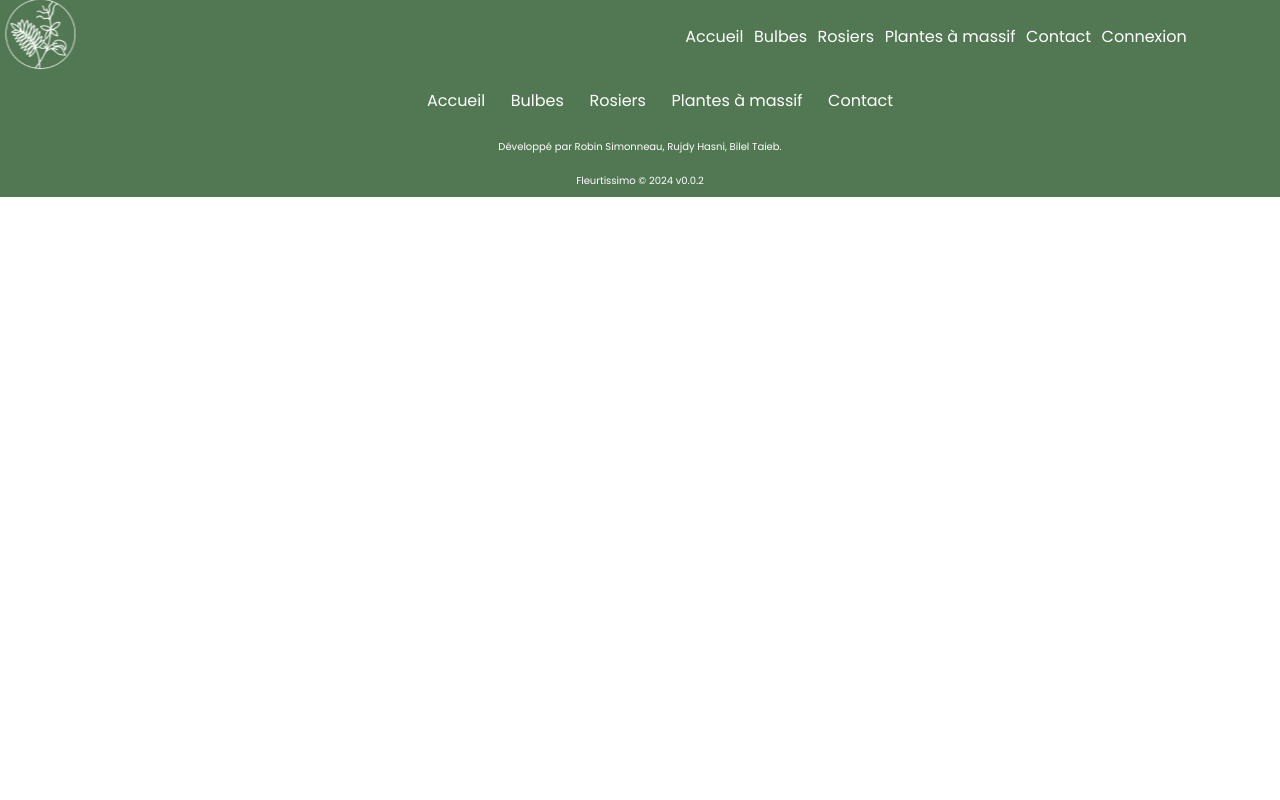
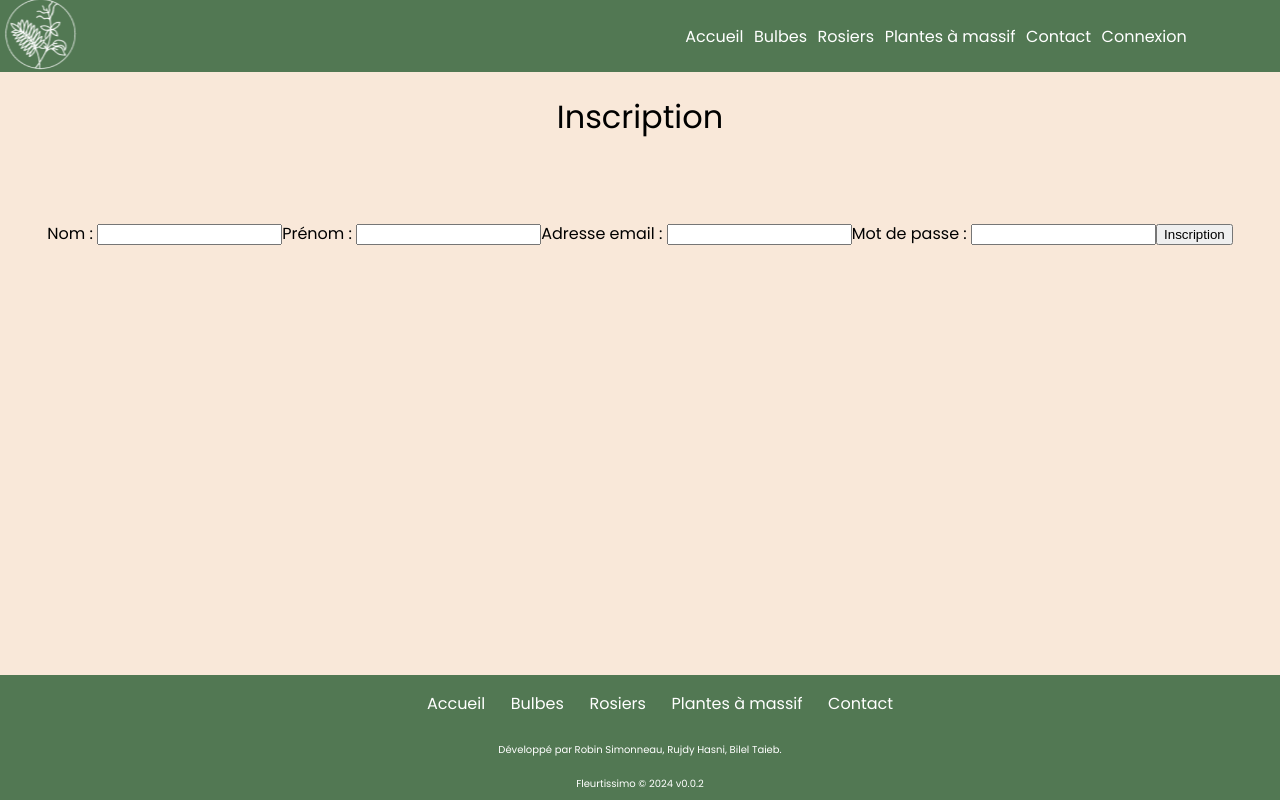
Before and after one commit to RoroPC/dev-web-cytech, a React (Vite) app in the folder front/: page /register in a window 1280 px wide. Built offline with nearby package versions, Linux system fonts and the light colour scheme; no server answers.

Commit message:
Ajout de la page d'inscription et du système d'inscription

```diff
--- a/front/src/components/App.tsx
+++ b/front/src/components/App.tsx
@@ -9,7 +9,8 @@ import PlantesAMassif from "./pages/plantesAMassif/PlantesAMassif.tsx";
 import Rosiers from "./pages/rosiers/Rosiers.tsx";
 import Contact from "./pages/contact/Contact.tsx";
 import Provider from "../contexts/user/Provider.tsx";
-import ConnectionPage from "./pages/Connection/ConnectionPage.tsx";
+import ConnectionPage from "./pages/connection/ConnectionPage.tsx";
+import RegisterPage from "./pages/register/RegisterPage.tsx";
 
 function App() {
 
@@ -25,6 +26,7 @@ function App() {
                   <Route path="/rosiers" element={<Rosiers/>}/>
                   <Route path="/contact" element={<Contact/>}/>
                   <Route path="/connection" element={<ConnectionPage/>}/>
+                  <Route path="/register" element={<RegisterPage/>}/>
               </Routes>
 
               <Footer/>
--- a/front/src/components/header/Header.tsx
+++ b/front/src/components/header/Header.tsx
@@ -2,7 +2,7 @@ import "./Header.scss";
 import logo from "../../assets/images/logo.png";
 import {useContext, useState} from "react";
 import {Link, redirect} from "react-router-dom";
-import {BASE_URL, BASE_URL_WITHOUT_API} from "../../services/api/api.ts";
+import {BASE_URL} from "../../services/api/api.ts";
 import UserContext from "../../contexts/user";
 function Header(){
     const [isMobileMenuOpen, setMobileMenuOpen] = useState(false);
@@ -42,11 +42,11 @@ function Header(){
                 <li><Link to="/rosiers">Rosiers</Link></li>
                 <li><Link to="/plantes-a-massif">Plantes à massif</Link></li>
                 <li><Link to="/contact">Contact</Link></li>
-                <li className={`${isConnected ? 'connected' : 'non-connected'}`}><a
-                    href={BASE_URL_WITHOUT_API + "/api-auth/login/"}>Connexion</a></li>
+                <li className={`${isConnected ? 'connected' : 'non-connected'}`}><Link to="/connection">Connexion</Link>
+                </li>
                 <li className={`${isConnected ? 'non-connected' : 'connected'}`}><a
                     onClick={() => {
-                        fetch(BASE_URL + "/logout").then(()=>{
+                        fetch(BASE_URL + "/logout").then(() => {
                             redirect("/")
                         });
                     }}>Déconnexion</a></li>
--- a/front/src/components/pages/Connection/ConnectionPage.tsx
+++ b/front/src/components/pages/connection/ConnectionPage.tsx
@@ -1,4 +1,4 @@
-
+import "./ConnectionPage.scss";
 
 function ConnectionPage(){
 
--- /dev/null
+++ b/front/src/components/pages/register/RegisterPage.scss
@@ -0,0 +1,87 @@
+@import "src/assets/variables";
+
+.contact__img{
+  display: none;
+}
+
+.contact__form{
+  display: flex;
+  width: 98%;
+  justify-content: center;
+}
+.contact__form>form{
+  display: flex;
+  width: 98%;
+  flex-direction: column;
+  gap: 1vh;
+}
+.contact__input{
+  display: flex;
+  justify-content: space-between;
+  width: 100%;
+}
+.contact__input>input, .contact__input>select, .contact__input>textarea{
+  border: $green solid 1px;
+  border-radius: 3px;
+}
+input:focus-visible,select:focus-visible, textarea:focus-visible{
+  border: $dark-orange solid 2px;
+  outline-offset: 0;
+  outline: $dark-orange;
+}
+.contact__submit__btn{
+  justify-self: center;
+  padding: 1rem 1rem ;
+  border-radius: $border-radius;
+  color: white;
+  background-color: $dark-orange;
+  box-shadow:0 0 0 #365736 ;
+  border: none;
+}
+
+.text__error{
+  color: darkred;
+}
+
+@media screen and (min-width:820px){
+  .contact__form>form{
+    width: 70%;
+  }
+  .contact__input{
+    height: 100%;
+  }
+  .contact__input>label{
+    font-size: large;
+  }
+  .contact__input>input{
+    height: 100%;
+  }
+}
+
+@media screen and (min-width:1180px){
+  .contact__form{
+    display: flex;
+    gap: 2vw;
+  }
+  .contact__img{
+    display: block;
+    width: 40%;
+  }
+  .contact__form>form{
+    width: 50%;
+    background-color: $light-orange;
+    padding: 3vh;
+    border-radius: $border-radius;
+  }
+  .contact__input{
+    flex-direction: column;
+    gap: 1vh;
+    height: 20%;
+  }
+  .contact__input>input,  .contact__input>select,  .contact__input>textarea{
+    width: 80%;
+  }
+  .contact__submit__btn{
+    width: 50%;
+  }
+}
--- /dev/null
+++ b/front/src/components/pages/register/RegisterPage.tsx
@@ -0,0 +1,76 @@
+import "./RegisterPage.scss";
+import {useState} from "react";
+import {BASE_URL} from "../../../services/api/api.ts";
+
+//import {BASE_URL} from "../../../services/api/api.ts";
+
+function RegisterPage(){
+    const [email,setEmail] = useState("");
+    const [password, setPassword] = useState("");
+    const [errorMessage, setErrorMessage] = useState("");
+    const [firstname,setFirstname] = useState("");
+    const [lastname,setLastname] = useState("");
+    const [successMessage, setSuccessMessage] = useState("");
+
+
+    return(
+        <main>
+            <h1>Inscription</h1>
+            <form id="user"  method="POST" onSubmit={(event)=>{
+                event.preventDefault()
+                if (firstname != "" && lastname != "" && email != "" && password != "") {
+                    const body = {
+                        username:email,
+                        email:email,
+                        firstName:firstname,
+                        lastName:lastname,
+                        password: password
+                    }
+                    fetch(BASE_URL+'/register',{
+                        method:'POST',
+                        headers:{"Content-Type": "application/json"},
+                        body:JSON.stringify(body)
+                    }).then((response)=>{
+                        if (response.status != 201){
+                            console.error("Erreur lors de la création de l'utilisateur");
+                            setErrorMessage("Une erreur à eu lieu lors de la création de l'utilisateur !")
+                        }else{
+                            setSuccessMessage("Vous avez bien été inscrit !")
+                        }
+                    })
+                }else{
+                    setErrorMessage("Les champs doivent tous être remplis !")
+                }
+            }}>
+                <label htmlFor="register-last_name">Nom : </label>
+                <input type="text" id="register-last_name" name="lastName" onChange={(event)=>{
+                    setLastname(event.target.value);
+                }}/>
+                <label htmlFor="register-first_name">Prénom : </label>
+                <input type="text" id="register-first_name" name="firstName" onChange={(event)=>{
+                    setFirstname(event.target.value);
+                }}/>
+
+                <label htmlFor="register-email">Adresse email : </label>
+                <input type="email" id="register-email" onChange={(event)=>{
+                    setEmail(event.target.value);
+                }} name="email"/>
+                <label htmlFor="register-password">Mot de passe : </label>
+                <input type="password" id="register-password" onChange={(event) => {
+                    setPassword(event.target.value);
+                    if (password.length<7){
+                        setErrorMessage("Le mot de passe doit contenir au moins 8 caractères.");
+                    }else{
+                        setErrorMessage("")
+                    }
+                }} name="password"/>
+                {errorMessage && <p style={{ color: 'red' }}>{errorMessage}</p>}
+                {successMessage && <p style={{ color: 'green' }}>{successMessage}</p>}
+
+                <button type="submit" >Inscription</button>
+            </form>
+        </main>
+    )
+}
+
+export default RegisterPage;
```
Also changed, not shown: front/src/components/pages/connection/ConnectionPage.scss (renamed from front/src/components/pages/Connection/ConnectionPage.scss), 1 other file (tests, documents, lock files or other folders).
